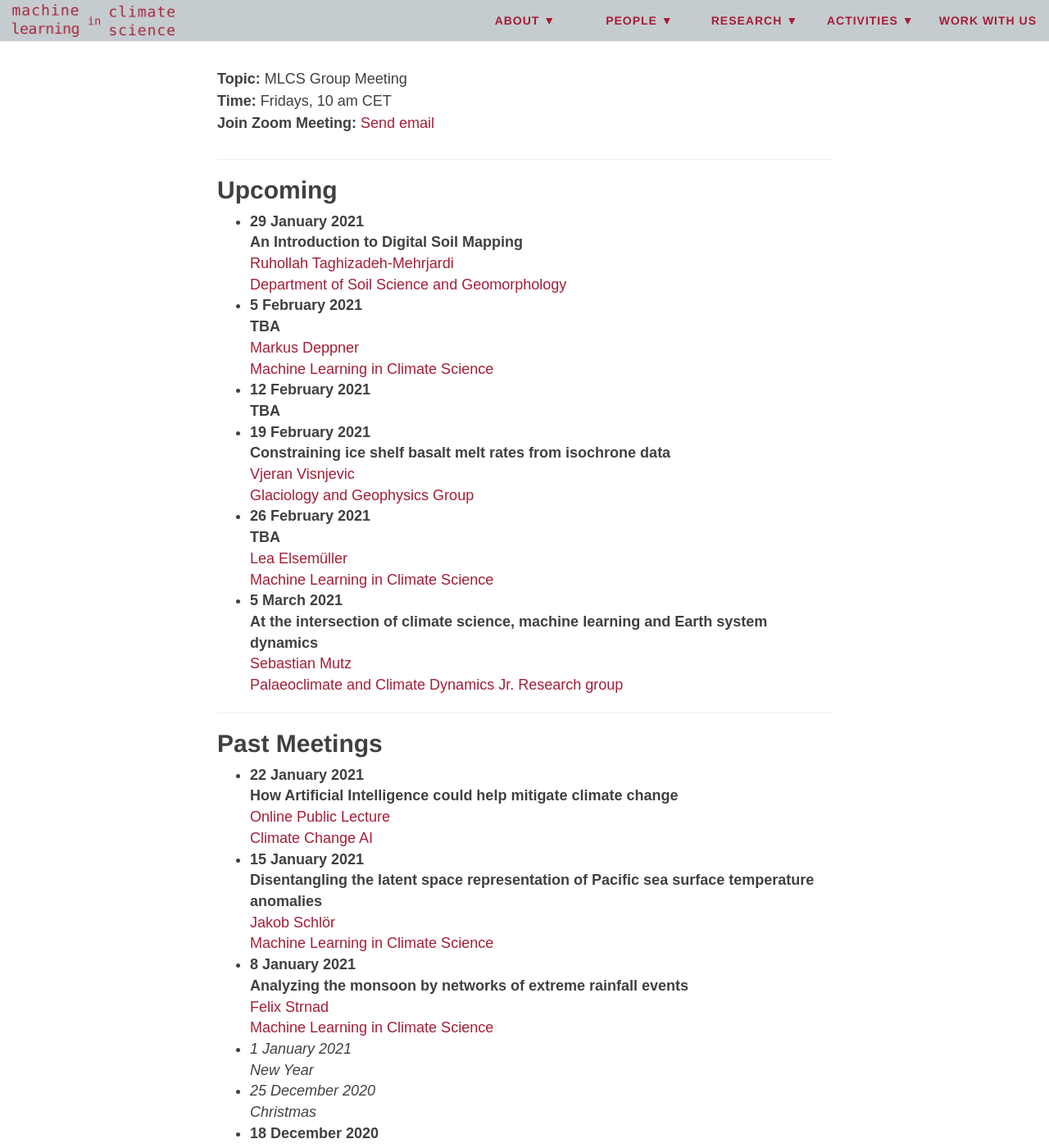
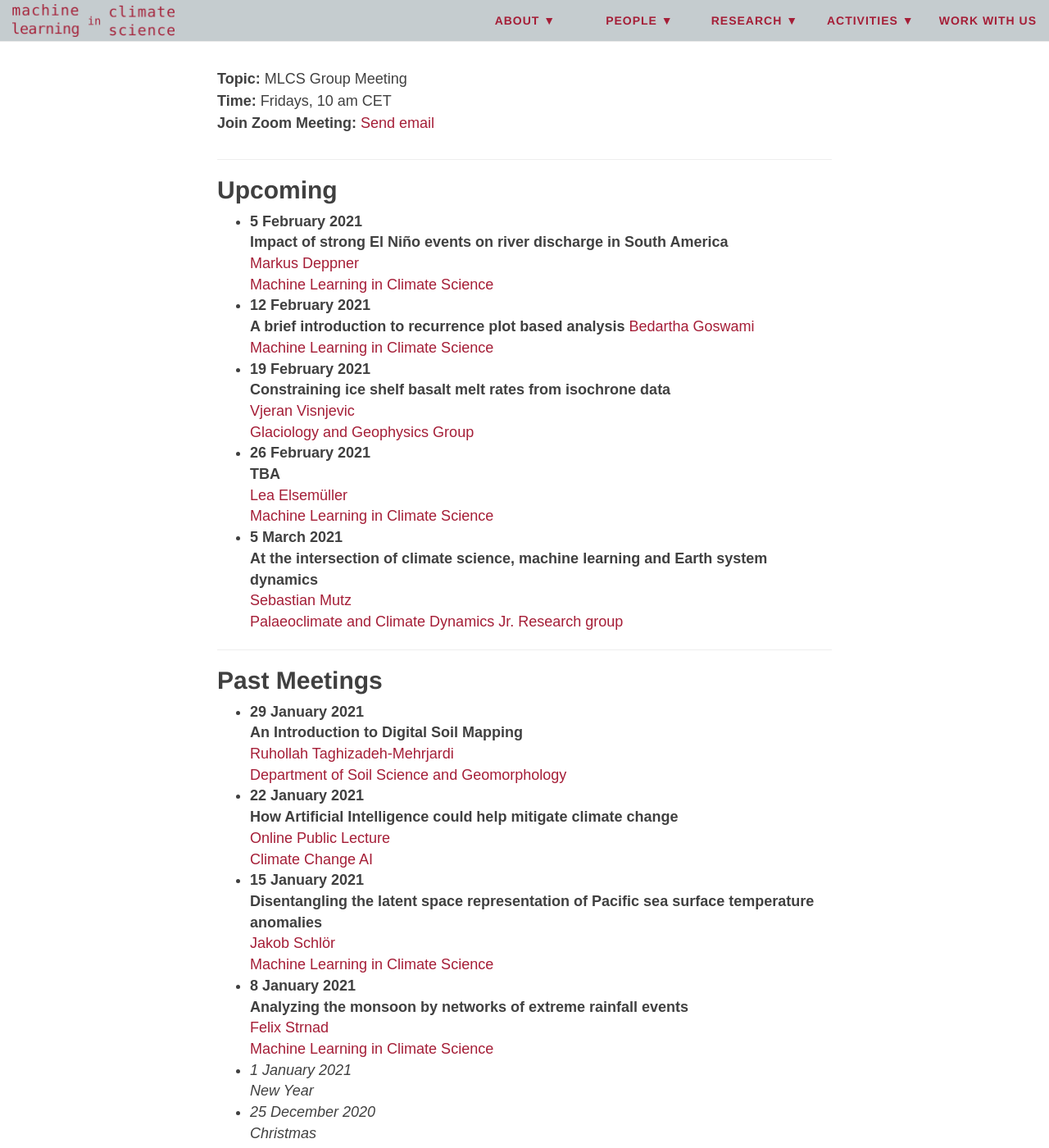
Before and after one commit to mlcs/mlcs.github.io, a Jekyll site: the page built from activities/group-meetings.md, in a window 1280 px wide and 1400 px high, scrolled down 748 px. Shown: the whole window at 82% size. Built offline with Jekyll 4.4.1, drawn with Linux system fonts in a browser that asks for light colours; nearby versions of some CDN libraries.

Commit message:
group meetings -> add titles for 5 Feb and 12 Feb

```diff
--- a/activities/group-meetings.md
+++ b/activities/group-meetings.md
@@ -24,16 +24,14 @@ meetings are entirely on Zoom.
 
 ## Upcoming
 
-+ **29 January 2021**
-**An Introduction to Digital Soil Mapping**
-[Ruhollah Taghizadeh-Mehrjardi](https://uni-tuebingen.de/en/113420)
-[Department of Soil Science and Geomorphology](https://uni-tuebingen.de/en/104517)
 + **5 February 2021**
-**TBA**
+**Impact of strong El Niño events on river discharge in South America**
 [Markus Deppner](https://machineclimate.de/people/deppner/)
 [Machine Learning in Climate Science](https://machineclimate.de/)
 + **12 February 2021**
-**TBA**
+**A brief introduction to recurrence plot based analysis**
+[Bedartha Goswami](https://machineclimate.de/people/goswami/)
+[Machine Learning in Climate Science](https://machineclimate.de/)
 + **19 February 2021**
 **Constraining ice shelf basalt melt rates from isochrone data**
 [Vjeran
@@ -52,6 +50,10 @@ Visnjevic](https://www.researchgate.net/profile/Vjeran_Visnjevic)
 
 ## Past Meetings
 
++ **29 January 2021**
+**An Introduction to Digital Soil Mapping**
+[Ruhollah Taghizadeh-Mehrjardi](https://uni-tuebingen.de/en/113420)
+[Department of Soil Science and Geomorphology](https://uni-tuebingen.de/en/104517)
 + **22 January 2021**
 **How Artificial Intelligence could help mitigate climate change**
 [Online Public Lecture](https://youtu.be/HEw3xhTMnp0)
```
